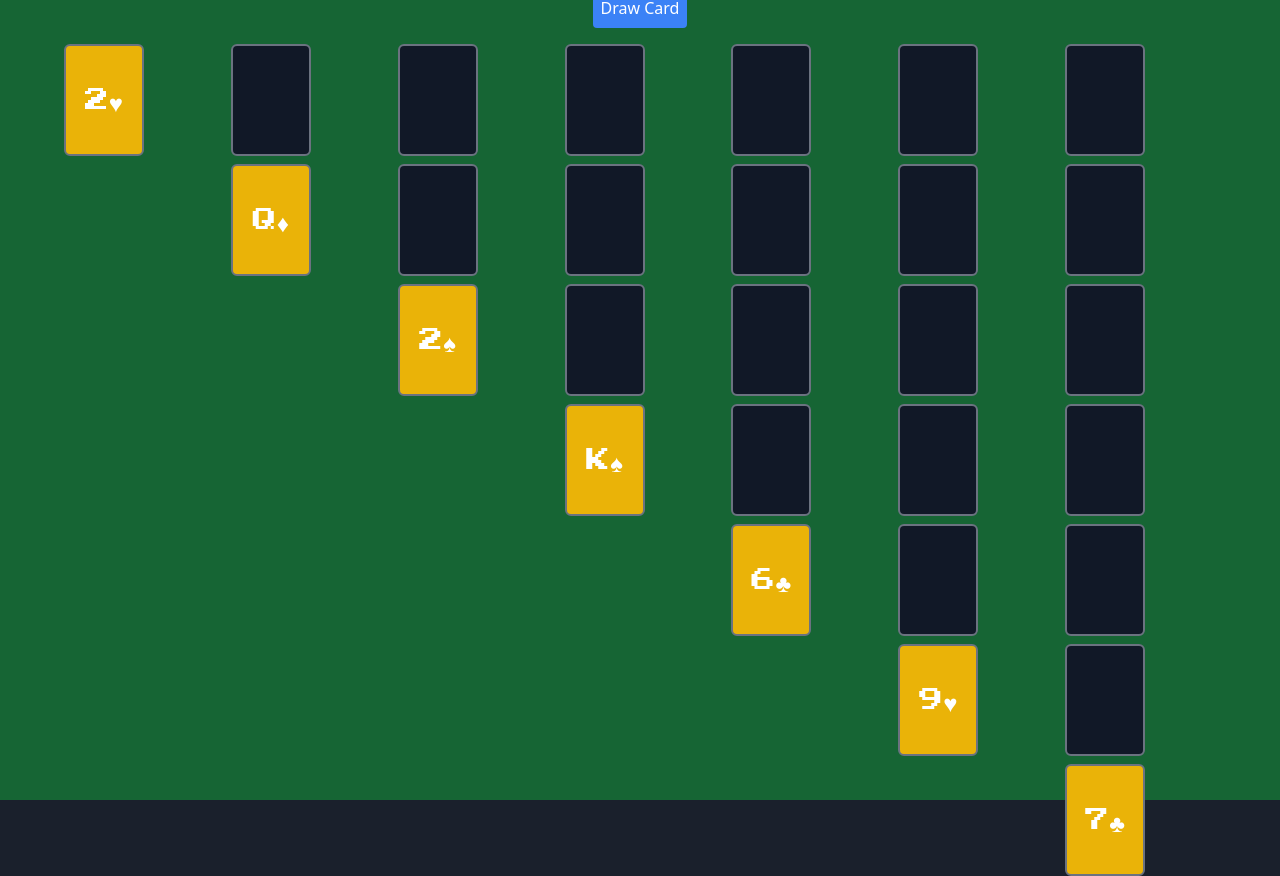
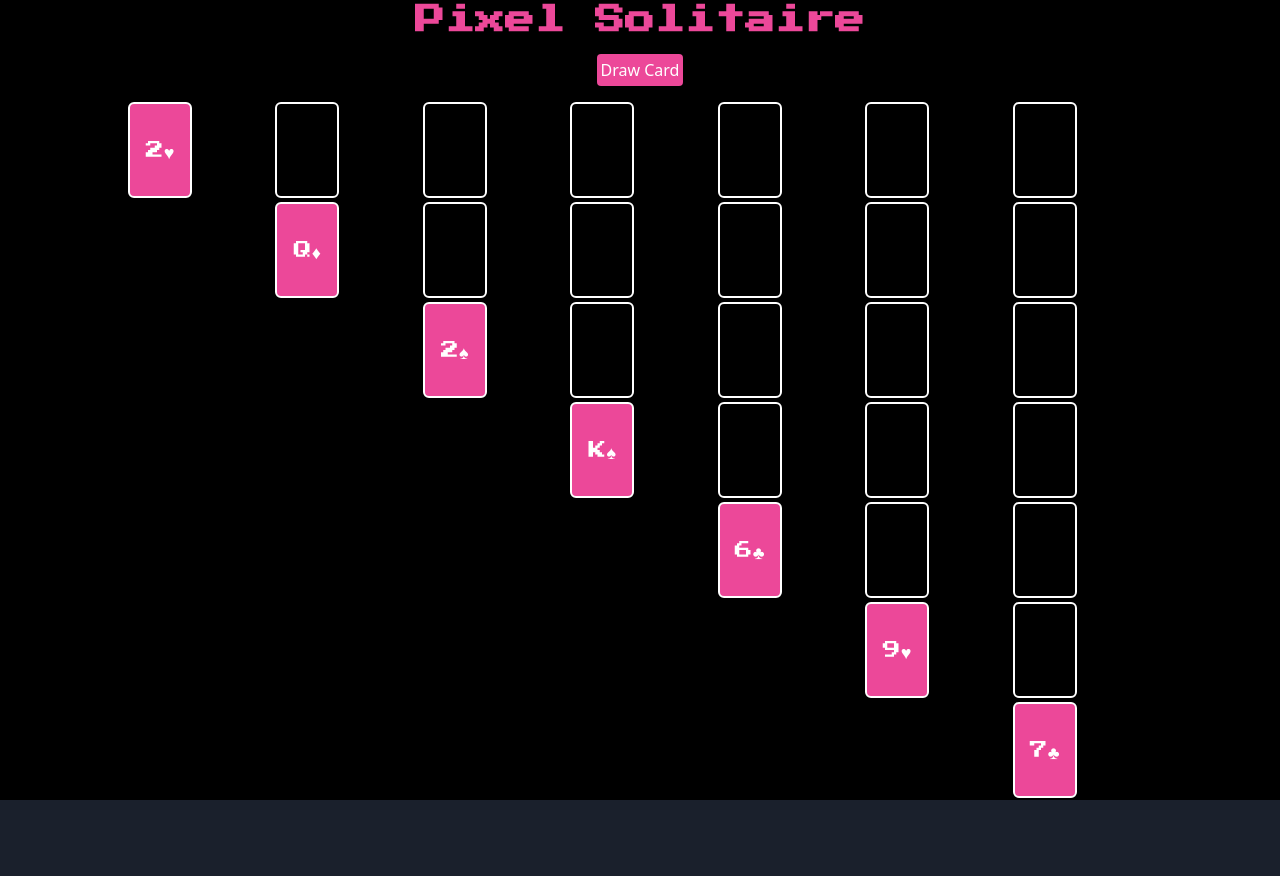
Before and after one commit to rodruquez/sp1-memory-game, a React (Vite) app: page / in a window 1280 px wide. After the commit the page ends 800 px from the top, so only its background shows below. Built offline with nearby package versions, Linux system fonts and the light colour scheme.

Commit message:
Updated UI with pink, white, and black color tones and smaller card sizes

```diff
--- a/src/Solitaire.jsx
+++ b/src/Solitaire.jsx
@@ -52,17 +52,17 @@ export default function Solitaire() {
   };
 
   return (
-    <div className="w-full h-screen bg-green-800 flex flex-col items-center justify-center">
-      <h1 className="text-4xl font-bold text-yellow-300 mb-6 pixelated">Pixel Solitaire</h1>
-      <button onClick={drawFromStock} className="mb-4 bg-blue-500 text-white p-2 rounded">Draw Card</button>
-      <div className="grid grid-cols-7 gap-4 w-11/12 max-w-6xl">
+    <div className="w-full h-screen bg-black flex flex-col items-center justify-center">
+      <h1 className="text-3xl font-bold text-pink-500 mb-4 pixelated">Pixel Solitaire</h1>
+      <button onClick={drawFromStock} className="mb-4 bg-pink-500 text-white p-1 rounded">Draw Card</button>
+      <div className="grid grid-cols-7 gap-2 w-10/12 max-w-5xl">
         {tableau.map((col, colIndex) => (
-          <div key={colIndex} className="flex flex-col gap-2">
+          <div key={colIndex} className="flex flex-col gap-1">
             {col.map((card, cardIndex) => (
               <div
                 key={card.id}
-                className={`w-20 h-28 border-2 border-gray-500 rounded-md flex items-center justify-center text-2xl bg-gray-900 text-white pixelated cursor-pointer hover:bg-gray-700 transition ${
-                  card.flipped ? "bg-yellow-500 text-black" : ""
+                className={`w-16 h-24 border-2 border-white rounded-md flex items-center justify-center text-lg bg-black text-white pixelated cursor-pointer hover:bg-pink-700 transition ${
+                  card.flipped ? "bg-pink-500 text-black" : ""
                 }`}
                 onClick={() => flipCard(colIndex, cardIndex)}
               >
```
